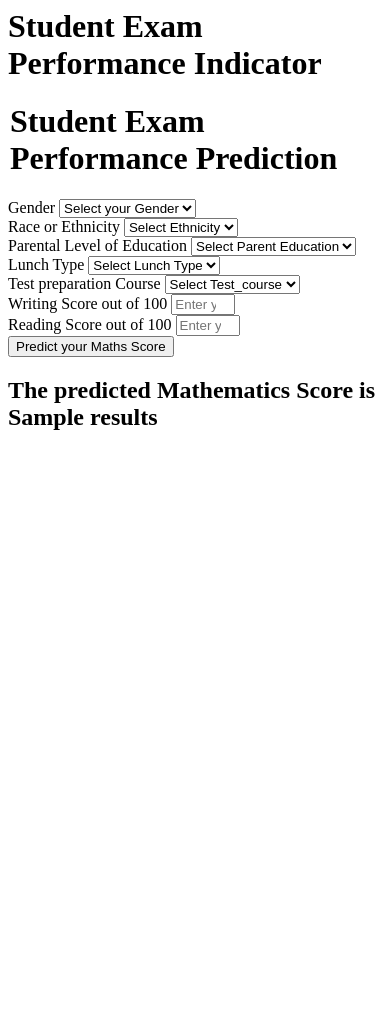
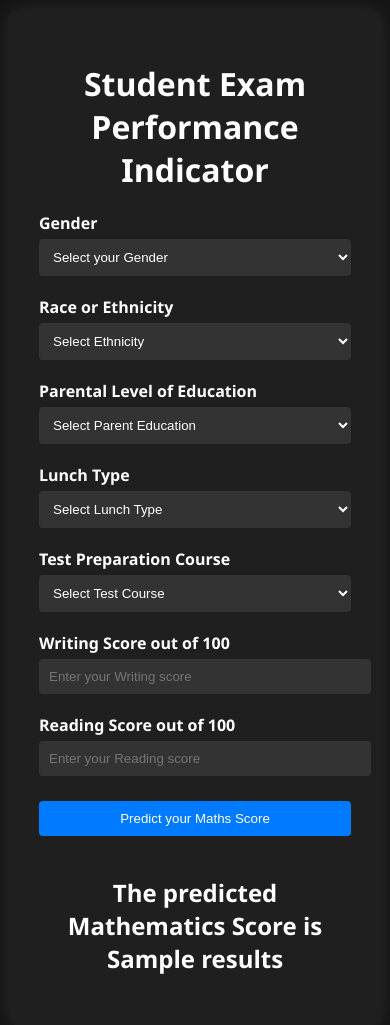
Before and after one commit to XRegiGigaSX/MLProject, a Flask app: template templates/home.html in a window 390 px wide. Before the commit the page ends 430 px from the top, so only its background shows below. Run offline with Flask 3, Linux system fonts and the light colour scheme; the template is opened without the code that fills it: most values are stand-ins (such as "Sample title", 1, 10 or a date in 2020).

Commit message:
UPDATE: Styled the frontend of the prediction interface and made it responsive.

```diff
--- a/templates/home.html
+++ b/templates/home.html
@@ -1,111 +1,145 @@
-<html>
+<!DOCTYPE html>
+<html lang="en">
+<head>
+    <meta charset="UTF-8">
+    <meta name="viewport" content="width=device-width, initial-scale=1.0">
+    <title>Student Exam Performance Indicator</title>
+    <style>
+        body {
+            font-family: 'Segoe UI', Tahoma, Geneva, Verdana, sans-serif;
+            background-color: #141414;
+            color: #fff;
+            margin: 0;
+            padding: 6em 0 0 0;
+            display: flex;
+            justify-content: center;
+            align-items: center;
+            height: 100vh;
+        }
+
+        .container {
+            width: 80%;
+            max-width: 600px;
+            background-color: #1f1f1f;
+            padding: 30px;
+            border-radius: 8px;
+            box-shadow: 0 0 20px rgba(255, 255, 255, 0.1);
+        }
+
+        h1, h2 {
+            text-align: center;
+        }
+
+        form {
+            display: flex;
+            flex-direction: column;
+        }
+
+        .form-group {
+            margin-bottom: 20px;
+        }
+
+        label {
+            font-weight: bold;
+            margin-bottom: 5px;
+        }
+
+        input, select {
+            width: 100%;
+            padding: 10px;
+            border: none;
+            border-radius: 4px;
+            background-color: #333;
+            color: #fff;
+            margin-top: 5px;
+        }
+
+        .btn {
+            width: 100%;
+            padding: 10px;
+            border: none;
+            border-radius: 4px;
+            background-color: #007bff;
+            color: #fff;
+            cursor: pointer;
+        }
+
+        .btn:hover {
+            background-color: #0056b3;
+        }
+
+        .result {
+            text-align: center;
+            margin-top: 20px;
+        }
+    </style>
+</head>
 <body>
-    <div class="login">
+    <div class="container">
         <h1>Student Exam Performance Indicator</h1>
-
         <form action="{{ url_for('predict_datapoint')}}" method="post">
-        <h1>
-            <legend>Student Exam Performance Prediction</legend>
-        </h1>
-        <div class="mb-3">
-            <label class="form-label">Gender</label>
-            <select class="form-control" name="gender" placeholder="Enter you Gender" required>
-                <option class="placeholder" selected disabled value="">Select your Gender</option>
-                <option value="male">
-                    Male
-                </option>
-                <option value="female">
-                    Female
-                </option>
+            <div class="form-group">
+                <label>Gender</label>
+                <select name="gender" required>
+                    <option value="" disabled selected>Select your Gender</option>
+                    <option value="male">Male</option>
+                    <option value="female">Female</option>
                 </select>
             </div>
-        <div class="mb-3">
-            <label class="form-label">Race or Ethnicity</label>
-            <select class="form-control" name="ethnicity" placeholder="Enter you ethnicity" required>
-                <option class="placeholder" selected disabled value="">Select Ethnicity</option>
-                <option value="group A">
-                    Group A
-                </option>
-                <option value="group B">
-                    Group B
-                </option>
-                <option value="group C">
-                    Group C
-                </option>
-                <option value="group D">
-                    Group D
-                </option>
-                <option value="group E">
-                    Group E
-                </option>
+            <div class="form-group">
+                <label>Race or Ethnicity</label>
+                <select name="ethnicity" required>
+                    <option value="" disabled selected>Select Ethnicity</option>
+                    <option value="group A">Group A</option>
+                    <option value="group B">Group B</option>
+                    <option value="group C">Group C</option>
+                    <option value="group D">Group D</option>
+                    <option value="group E">Group E</option>
                 </select>
             </div>
-        <div class="mb-3">
-            <label class="form-label">Parental Level of Education</label>
-            <select class="form-control" name="parental_level_of_education"
-                placeholder="Enter you Parent Education" required>
-                <option class="placeholder" selected disabled value="">Select Parent Education</option>
-                <option value="associate's degree">
-                    associate's degree
-                </option>
-                <option value="bachelor's degree">
-                    bachelor's degree
-                </option>
-                <option value="high school">
-                    high school
-                </option>
-                <option value="master's degree">
-                    master's degree
-                </option>
-                <option value="some college">
-                    some college
-                </option>
-                <option value="some high school">
-                    some high school
-                </option>
+            <div class="form-group">
+                <label>Parental Level of Education</label>
+                <select name="parental_level_of_education" required>
+                    <option value="" disabled selected>Select Parent Education</option>
+                    <option value="associate's degree">Associate's Degree</option>
+                    <option value="bachelor's degree">Bachelor's Degree</option>
+                    <option value="high school">High School</option>
+                    <option value="master's degree">Master's Degree</option>
+                    <option value="some college">Some College</option>
+                    <option value="some high school">Some High School</option>
                 </select>
             </div>
-        <div class="mb-3">
-            <label class="form-label">Lunch Type</label>
-            <select class="form-control" name="lunch" placeholder="Enter you Lunch" required>
-                <option class="placeholder" selected disabled value="">Select Lunch Type</option>
-                <option value="free/reduced">
-                    free/reduced
-                </option>
-                <option value="standard">
-                    standard
-                </option>
+            <div class="form-group">
+                <label>Lunch Type</label>
+                <select name="lunch" required>
+                    <option value="" disabled selected>Select Lunch Type</option>
+                    <option value="free/reduced">Free/Reduced</option>
+                    <option value="standard">Standard</option>
                 </select>
             </div>
-        <div class="mb-3">
-            <label class="form-label">Test preparation Course</label>
-            <select class="form-control" name="test_preparation_course" placeholder="Enter you Course"
-                required>
-                <option class="placeholder" selected disabled value="">Select Test_course</option>
-                <option value="none">
-                    None
-                </option>
-                <option value="completed">
-                    Completed
-                </option>
+            <div class="form-group">
+                <label>Test Preparation Course</label>
+                <select name="test_preparation_course" required>
+                    <option value="" disabled selected>Select Test Course</option>
+                    <option value="none">None</option>
+                    <option value="completed">Completed</option>
                 </select>
             </div>
-        <div class="mb-3">
-            <label class="form-label">Writing Score out of 100</label>
-            <input class="form-control" type="number" name="reading_score"
-                placeholder="Enter your Reading score" min='0' max='100' />
+            <div class="form-group">
+                <label>Writing Score out of 100</label>
+                <input type="number" name="writing_score" placeholder="Enter your Writing score" min="0" max="100" required>
             </div>
-        <div class="mb-3">
-            <label class="form-label">Reading Score out of 100</label>
-            <input class="form-control" type="number" name="writing_score"
-                placeholder="Enter your Reading Score" min='0' max='100' />
+            <div class="form-group">
+                <label>Reading Score out of 100</label>
+                <input type="number" name="reading_score" placeholder="Enter your Reading score" min="0" max="100" required>
             </div>
-        <div class="mb-3">
-            <input class="btn btn-primary" type="submit" value="Predict your Maths Score" required />
+            <div class="form-group">
+                <input type="submit" value="Predict your Maths Score" class="btn">
             </div>
         </form>
-    <h2>
-       The predicted Mathematics Score is {{results}}
-    </h2>
-   <body>
+        <div class="result">
+            <h2>The predicted Mathematics Score is {{results}}</h2>
+        </div>
+    </div>
+</body>
 </html>
```
Also changed, not shown: templates/index.html (+43 -1 lines). Lines whose indentation alone changed are shown as unchanged.
